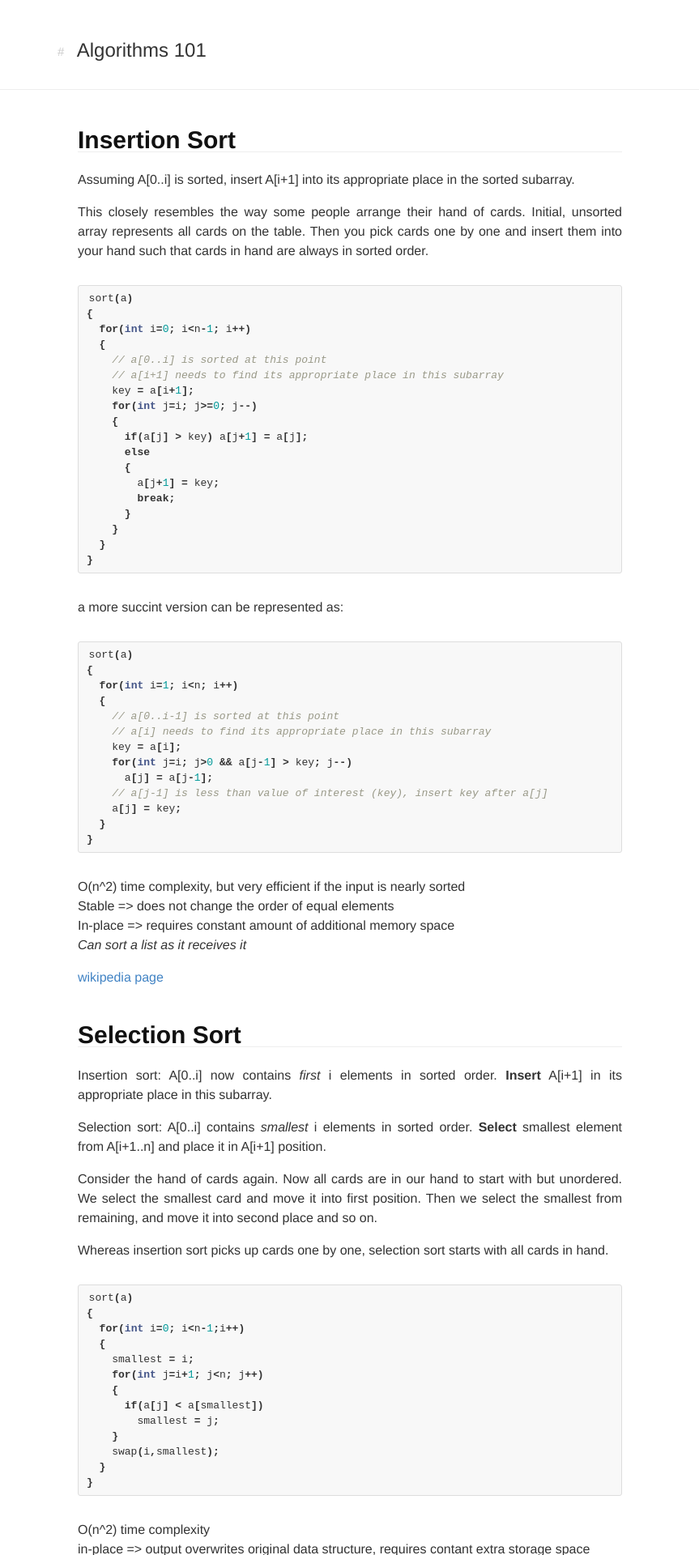
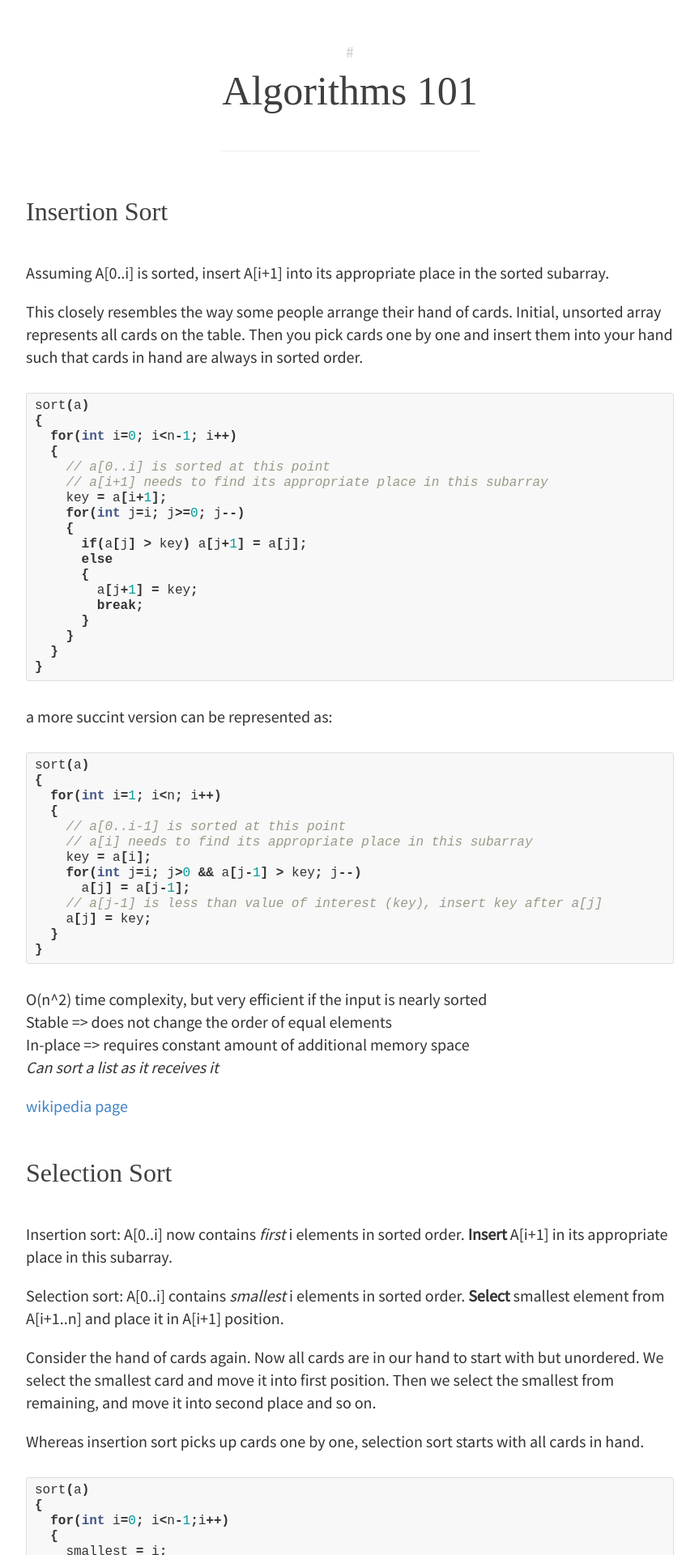
Before and after one commit to rbt91/rbt91.github.io, a Jekyll site: the page built from _posts/2013-05-01-algorithms.md, in a window 1280 px wide. Shown: the top 1920 px of the page at 81% size, without its empty margins (208-1071 px from the left). Built offline with Jekyll 4.4.1, drawn with Linux system fonts in a browser that asks for light colours; some web fonts are replaced.

Commit message:
new styling

````diff
--- a/_layouts/post.html
+++ b/_layouts/post.html
@@ -5,29 +5,20 @@
         <meta http-equiv="X-UA-Compatible" content="IE=edge,chrome=1">
         <title>{{ page.title }}</title>
         <meta name="viewport" content="width=device-width">
-
-        <!-- syntax highlighting CSS -->
-        <link rel="stylesheet" href="/css/syntax.css">
-
-        <!-- Custom CSS -->
+        <link href="http://fonts.googleapis.com/css?family=Source+Sans+Pro|Poly|Average" rel="stylesheet" type="text/css">
         <link rel="stylesheet" href="/css/main.css">
-
     </head>
     <body>
-
-        <div class="site">
-			<h1>
-				<a href="/" id="blog-home">#</a>
-				{{ page.title }}
-			</h1>
-			<!-- <p class="meta">{{ page.date | date_to_string }}</p> -->
+        <div class="container">
+            <div class="back">
+                <a href="/">#</a>
+            </div>
+            <article id="post" class="post">
+    			<h1>{{ page.title }}</h1>
+                <!-- <div class="date"><em>{{ page.date | date_to_string }}</em></div> -->
+                <hr>
+                <div class="post-body">{{ content }}</div>
+            </article>
 		</div>
-		<hr/>
-		<div class="site">
-			<div class="post">
-			{{ content }}
-			</div>
-        </div>
-        <div class="site">&nbsp;</div>
     </body>
 </html>
--- a/_posts/2013-05-01-algorithms.md
+++ b/_posts/2013-05-01-algorithms.md
@@ -5,7 +5,7 @@ date:   2013-05-01 21:00:00
 categories: coding
 ---
 
-# Insertion Sort
+## Insertion Sort
 
 Assuming A[0..i] is sorted, insert A[i+1] into its appropriate place in the sorted subarray.
 
@@ -57,7 +57,7 @@ In-place => requires constant amount of additional memory space
 
 [wikipedia page](https://en.wikipedia.org/wiki/Insertion_sort)
 
-# Selection Sort
+## Selection Sort
 
 Insertion sort: A[0..i] now contains *first* i elements in sorted order. **Insert** A[i+1] in its appropriate place in this subarray.
 
@@ -93,7 +93,7 @@ Selection sort can be implemented as stable sort, if instead of swapping the ele
 
 [on wikipedia](https://en.wikipedia.org/wiki/Selection_sort)
 
-# Bubble Sort
+## Bubble Sort
 
 Make n passes over the list. In each pass, compare adjacent elements and swap their positions if they are not in the right order.
 
@@ -123,7 +123,7 @@ Stable
 
 [wikipedia page](https://en.wikipedia.org/wiki/Bubble_sort)
 
-# Heaps
+## Heaps
 
 Heap data structure is a nearly complete binary tree where every node is smaller than its parent node. Hence, root contains the largest value.
 
@@ -234,7 +234,7 @@ heapsort(a)
 First heapify is O(n). Each siftdown is O(lg n).
 O(heapsort) = O(n) + (n-1)*O(lg n) = O(n.lg n)
 
-# Priority Queues
+## Priority Queues
 
 Normal sorted array/list supports removing min/max in O(1) but insertion is costly O(n).
 For unsorted array/list, it's reverse; insertion is O(1) but removal is O(n).
@@ -264,7 +264,7 @@ remove()
 }
 ```
 
-# Maximum subsequence
+## Maximum subsequence
 
 Given an array, find a subarray sum of whose values is greatest.
 
--- a/css/main.css
+++ b/css/main.css
@@ -1,158 +1,104 @@
-/*****************************************************************************/
-/*
-/* Common
-/*
-/*****************************************************************************/
-
-/* Global Reset */
-* {
+body {
+  font-family: 'Source Sans Pro', serif;
+  font-size: 20px;
+  line-height: 1.4em;
   margin: 0;
-  padding: 0;
+  color: #333;
+  background: white;
 }
 
-html, body { height: 100%; }
-
-body {
-  background-color: #fff;
-  font: 16px Helvetica, Arial, sans-serif;
-  line-height: 1.5em;
-  text-align: center;
-  color: #333;
+.container {
+  max-width: 800px;
+  margin: 40px auto;
+  padding: 10px;
 }
 
-h1, h2, h3, h4, h5, h6 {
-  font-size: 100%; }
-
-h1 { margin-bottom: 1em; }
-
-p {
-  margin: 1em 0;
-  font: 16px Helvetica, Arial, sans-serif;
-  line-height: 1.5em;
-}
-
-a, a:hover, a:visited { color: #4183c4; text-decoration: none; }
-
-hr {
-  border-style: solid;
-  border-color: #eee;
-  border-bottom-width: 0px;
-}
-
-blockquote p {
-  font-size: 20px;
-  font-style: italic;
-  color: #333332;
-  line-height: 1.2em;
-  margin: 20px 0;
-}
-/*****************************************************************************/
-/*
-/* Home
-/*
-/*****************************************************************************/
-ul.posts {
-  list-style-type: none;
-  margin-bottom: 2em;
-  font-size: 16px;
-}
-
-ul.posts li {
-  line-height: 3em;
-  border-bottom: 1px dashed #ddd;
-}
-
-ul.posts li a {
-  color: #333;
+a {
+  color: #4183c4;/*477B96;*/
   text-decoration: none;
 }
 
-ul.posts span {
-  color: #aaa;
-  font-family: Monaco, "Courier New", monospace;
-  font-size: 80%;
+#posts ul {
+  list-style: none;
+  margin: 0;
+  padding: 0;
+  line-height: 2;
 }
 
-/*****************************************************************************/
-/*
-/* Site
-/*
-/*****************************************************************************/
+#posts .post_title { float: left; }
 
-.site {
-  text-align: justify;
-  width: 42em;
-  margin: 3em auto 2em;
-  line-height: 1.5em;
+#posts .post_date {
+  font-size: 14px;
+  text-transform: uppercase;
+  float: right;
+  color: #999;
 }
 
-.site h1 {
-  font-size: 24px;
-  line-height: 28px;
-  font-weight: normal;
-}
-.site .meta {
-  color: #aaa;
+#posts ul li { clear: both; }
+
+hr {
+  border: 0;
+  border-top: 1px solid #eee;
+  width: 40%;
+  margin: 85px auto;
 }
 
-.site .footer {
-  font-size: 80%;
-  color: #666;
-  border-top: 4px solid #eee;
-  margin-top: 2em;
-  overflow: hidden;
+#post hr { margin: 60px auto; }
+
+h1, h2, h3 {
+  font-family: "Poly", serif;
+  font-weight: 100;
+  color: #3f3f3f;
+  margin: 0 0 35px 0;
 }
 
-.site .footer .contact {
-  float: left;
-  margin-right: 3em;
+h1 { font-size: 3.3em; text-align: center;}
+h2 { font-size: 1.6em; }
+h3 { font-size: 1.1em; }
+
+footer {
+  font-size: 14px;
+  color: #999;
+  text-align: center;
+  margin-bottom: 20px;
 }
 
-.site .footer .contact a {
-  color: #8085C1;
+#post h1 {
+  font-size: 2.5em;
+  margin: 20px 0;
 }
 
-.site .footer .rss {
-  margin-top: 1.1em;
-  margin-right: -.2em;
-  float: right;
+#post .date {
+  color: #999;
+  text-align: center;
+  font-size: 18px;
 }
 
-.site .footer .rss img {
-  border: 0;
+#post h2 { margin: 1.7em 0 1.5em 0; }
+#post h3 { margin: 1.7em 0 1em 0; }
+
+.back {
+  text-align: center;
+  font-size: 1em;
 }
 
-/*****************************************************************************/
-/*
-/* Posts
-/*
-/*****************************************************************************/
-
-.post h1,
-.post h2,
-.post h3 {
-  font-weight: bold;
-  color: #222;
-  margin: 1.5em 0 .75em;
+.back a {
+  color: #ccc;
 }
 
-.post h1 {
-  font-size: 30px;
-  color: #111;
-  border-bottom: 1px solid #eee;
+blockquote {
+  font-style: italic;
+  font-size: 1.2em;
+  margin: 2em 0;
+  color: #999;
 }
 
-.post h2 {
-  font-size: 26px;
+code {
+  background: #efefef;
+  font-size: 16px;
+  margin: 0 2px;
 }
 
-.post h3 {
-  font-size: 22px;
-  color: #222;
-  font-weight: normal;
-}
-
-/* standard */
 .post pre {
   border: 1px solid #ddd;
   background-color: #f8f8f8;
@@ -161,10 +107,6 @@ ul.posts span {
   line-height: 19px;
   border-radius: 3px;
   margin: 30px 0;
-}
-
-.post ul, .post ol {
-  margin-left: 1.35em;
 }
 
 .post code {
@@ -177,7 +119,6 @@ ul.posts span {
   border: none;
 }
 
-/* terminal */
 .post pre.terminal {
   border: 1px solid #000;
   background-color: #333;
@@ -188,12 +129,64 @@ ul.posts span {
   background-color: #333;
 }
 
-#blog-home {
-  color: #ccc;
-  font-size: 15px;
-  font-weight: 100;
-  margin-right: 10px;
-  margin-left: -25px;
-  vertical-align: middle;
-  text-decoration: none;
-}
+.highlight code { padding-left: 0; margin-left: 0 }
+
+.highlight .c { color: #999988; font-style: italic }
+.highlight .err { color: #a61717; background-color: #e3d2d2 }
+.highlight .k { font-weight: bold }
+.highlight .o { font-weight: bold }
+.highlight .cm { color: #999988; font-style: italic }
+.highlight .cp { color: #999999; font-weight: bold }
+.highlight .c1 { color: #999988; font-style: italic }
+.highlight .cs { color: #999999; font-weight: bold; font-style: italic }
+.highlight .gd { color: #000000; background-color: #ffdddd }
+.highlight .gd .x { color: #000000; background-color: #ffaaaa }
+.highlight .ge { font-style: italic }
+.highlight .gr { color: #aa0000 }
+.highlight .gh { color: #999999 }
+.highlight .gi { color: #000000; background-color: #ddffdd }
+.highlight .gi .x { color: #000000; background-color: #aaffaa }
+.highlight .go { color: #888888 }
+.highlight .gp { color: #555555 }
+.highlight .gs { font-weight: bold }
+.highlight .gu { color: #aaaaaa }
+.highlight .gt { color: #aa0000 }
+.highlight .kc { font-weight: bold }
+.highlight .kd { font-weight: bold }
+.highlight .kp { font-weight: bold }
+.highlight .kr { font-weight: bold }
+.highlight .kt { color: #445588; font-weight: bold }
+.highlight .m { color: #009999 }
+.highlight .s { color: #d14 }
+.highlight .na { color: #008080 }
+.highlight .nb { color: #0086B3 }
+.highlight .nc { color: #445588; font-weight: bold }
+.highlight .no { color: #008080 }
+.highlight .ni { color: #800080 }
+.highlight .ne { color: #990000; font-weight: bold }
+.highlight .nf { color: #990000; font-weight: bold }
+.highlight .nn { color: #555555 }
+.highlight .nt { color: #000080 }
+.highlight .nv { color: #008080 }
+.highlight .ow { font-weight: bold }
+.highlight .w { color: #bbbbbb }
+.highlight .mf { color: #009999 }
+.highlight .mh { color: #009999 }
+.highlight .mi { color: #009999 }
+.highlight .mo { color: #009999 }
+.highlight .sb { color: #d14 }
+.highlight .sc { color: #d14 }
+.highlight .sd { color: #d14 }
+.highlight .s2 { color: #d14 }
+.highlight .se { color: #d14 }
+.highlight .sh { color: #d14 }
+.highlight .si { color: #d14 }
+.highlight .sx { color: #d14 }
+.highlight .sr { color: #009926 }
+.highlight .s1 { color: #d14 }
+.highlight .ss { color: #990073 }
+.highlight .bp { color: #999999 }
+.highlight .vc { color: #008080 }
+.highlight .vg { color: #008080 }
+.highlight .vi { color: #008080 }
+.highlight .il { color: #009999 }
--- a/css/syntax.css
+++ /dev/null
@@ -1,60 +0,0 @@
-.highlight  { background: #ffffff; }
-.highlight .c { color: #999988; font-style: italic } /* Comment */
-.highlight .err { color: #a61717; background-color: #e3d2d2 } /* Error */
-.highlight .k { font-weight: bold } /* Keyword */
-.highlight .o { font-weight: bold } /* Operator */
-.highlight .cm { color: #999988; font-style: italic } /* Comment.Multiline */
-.highlight .cp { color: #999999; font-weight: bold } /* Comment.Preproc */
-.highlight .c1 { color: #999988; font-style: italic } /* Comment.Single */
-.highlight .cs { color: #999999; font-weight: bold; font-style: italic } /* Comment.Special */
-.highlight .gd { color: #000000; background-color: #ffdddd } /* Generic.Deleted */
-.highlight .gd .x { color: #000000; background-color: #ffaaaa } /* Generic.Deleted.Specific */
-.highlight .ge { font-style: italic } /* Generic.Emph */
-.highlight .gr { color: #aa0000 } /* Generic.Error */
-.highlight .gh { color: #999999 } /* Generic.Heading */
-.highlight .gi { color: #000000; background-color: #ddffdd } /* Generic.Inserted */
-.highlight .gi .x { color: #000000; background-color: #aaffaa } /* Generic.Inserted.Specific */
-.highlight .go { color: #888888 } /* Generic.Output */
-.highlight .gp { color: #555555 } /* Generic.Prompt */
-.highlight .gs { font-weight: bold } /* Generic.Strong */
-.highlight .gu { color: #aaaaaa } /* Generic.Subheading */
-.highlight .gt { color: #aa0000 } /* Generic.Traceback */
-.highlight .kc { font-weight: bold } /* Keyword.Constant */
-.highlight .kd { font-weight: bold } /* Keyword.Declaration */
-.highlight .kp { font-weight: bold } /* Keyword.Pseudo */
-.highlight .kr { font-weight: bold } /* Keyword.Reserved */
-.highlight .kt { color: #445588; font-weight: bold } /* Keyword.Type */
-.highlight .m { color: #009999 } /* Literal.Number */
-.highlight .s { color: #d14 } /* Literal.String */
-.highlight .na { color: #008080 } /* Name.Attribute */
-.highlight .nb { color: #0086B3 } /* Name.Builtin */
-.highlight .nc { color: #445588; font-weight: bold } /* Name.Class */
-.highlight .no { color: #008080 } /* Name.Constant */
-.highlight .ni { color: #800080 } /* Name.Entity */
-.highlight .ne { color: #990000; font-weight: bold } /* Name.Exception */
-.highlight .nf { color: #990000; font-weight: bold } /* Name.Function */
-.highlight .nn { color: #555555 } /* Name.Namespace */
-.highlight .nt { color: #000080 } /* Name.Tag */
-.highlight .nv { color: #008080 } /* Name.Variable */
-.highlight .ow { font-weight: bold } /* Operator.Word */
-.highlight .w { color: #bbbbbb } /* Text.Whitespace */
-.highlight .mf { color: #009999 } /* Literal.Number.Float */
-.highlight .mh { color: #009999 } /* Literal.Number.Hex */
-.highlight .mi { color: #009999 } /* Literal.Number.Integer */
-.highlight .mo { color: #009999 } /* Literal.Number.Oct */
-.highlight .sb { color: #d14 } /* Literal.String.Backtick */
-.highlight .sc { color: #d14 } /* Literal.String.Char */
-.highlight .sd { color: #d14 } /* Literal.String.Doc */
-.highlight .s2 { color: #d14 } /* Literal.String.Double */
-.highlight .se { color: #d14 } /* Literal.String.Escape */
-.highlight .sh { color: #d14 } /* Literal.String.Heredoc */
-.highlight .si { color: #d14 } /* Literal.String.Interpol */
-.highlight .sx { color: #d14 } /* Literal.String.Other */
-.highlight .sr { color: #009926 } /* Literal.String.Regex */
-.highlight .s1 { color: #d14 } /* Literal.String.Single */
-.highlight .ss { color: #990073 } /* Literal.String.Symbol */
-.highlight .bp { color: #999999 } /* Name.Builtin.Pseudo */
-.highlight .vc { color: #008080 } /* Name.Variable.Class */
-.highlight .vg { color: #008080 } /* Name.Variable.Global */
-.highlight .vi { color: #008080 } /* Name.Variable.Instance */
-.highlight .il { color: #009999 } /* Literal.Number.Integer.Long */
````
Also changed, not shown: _layouts/default.html (+9 -10 lines), _posts/2013-08-14-functional-javascript.md (+7 -7 lines), index.html (+8 -12 lines).
